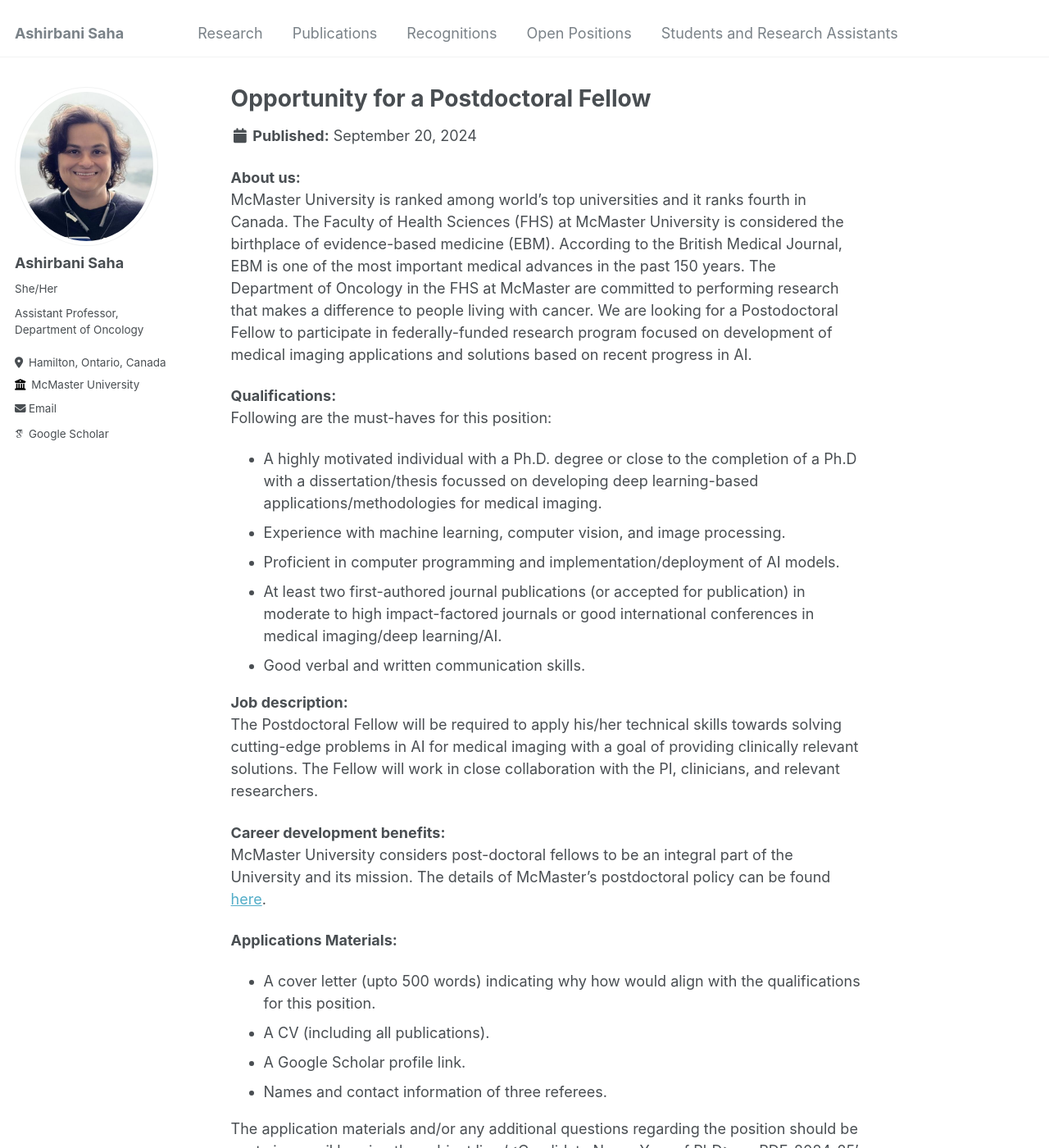
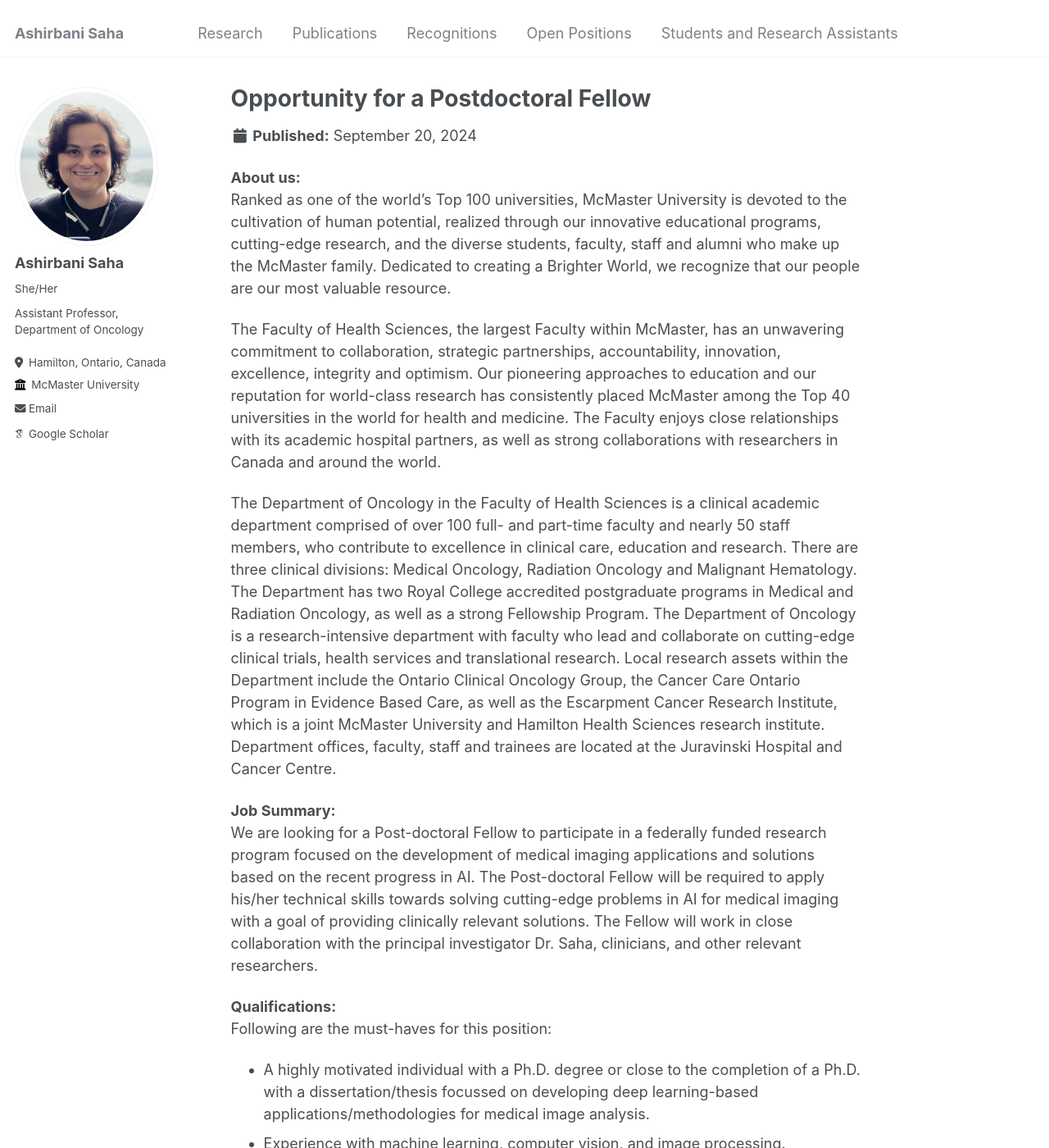
Before and after one commit to asrepo2019/ashirbanisaha, a Jekyll site: the page built from _openpositions/pos_pdoc_Jul-22-2024.md, in a window 1280 px wide and 1400 px high. Shown: the whole window at 82% size. Built offline with Jekyll 4.4.1, drawn with Linux system fonts in a browser that asks for light colours; some web fonts are replaced; some of the changed text lies outside the part shown.

Commit message:
Update pos_pdoc_Jul-22-2024.md

```diff
--- a/_openpositions/pos_pdoc_Jul-22-2024.md
+++ b/_openpositions/pos_pdoc_Jul-22-2024.md
@@ -3,31 +3,38 @@ title: "Opportunity for a Postdoctoral Fellow"
 excerpt: 'We are looking for 1 Postdoctoral Fellow to work on medical imaging related problems. The details of this position can be found by clicking on link provided above.'
 ---
 **About us:** <br>
-McMaster University is ranked among world's top universities and it ranks fourth in Canada. The Faculty of Health Sciences (FHS) at McMaster University is considered the birthplace of evidence-based medicine (EBM). According to the British Medical Journal, EBM is one of the most important medical advances in the past 150 years. The Department of Oncology in the FHS at McMaster are committed to performing research that makes a difference to people living with cancer.
-We are looking for a Postodoctoral Fellow to participate in federally-funded research program focused on development of medical imaging applications and solutions based on recent progress in AI.
+Ranked as one of the world’s Top 100 universities, McMaster University is devoted to the cultivation of human potential, realized through our innovative educational programs, cutting-edge research, and the diverse students, faculty, staff and alumni who make up the McMaster family. Dedicated to creating a Brighter World, we recognize that our people are our most valuable resource.
 
+The Faculty of Health Sciences, the largest Faculty within McMaster, has an unwavering commitment to collaboration, strategic partnerships, accountability, innovation, excellence, integrity and optimism. Our pioneering approaches to education and our reputation for world-class research has consistently placed McMaster among the Top 40 universities in the world for health and medicine. The Faculty enjoys close relationships with its academic hospital partners, as well as strong collaborations with researchers in Canada and around the world.
+
+The Department of Oncology in the Faculty of Health Sciences is a clinical academic department comprised of over 100 full- and part-time faculty and nearly 50 staff members, who contribute to excellence in clinical care, education and research. There are three clinical divisions: Medical Oncology, Radiation Oncology and Malignant Hematology. The Department has two Royal College accredited postgraduate programs in Medical and Radiation Oncology, as well as a strong Fellowship Program. The Department of Oncology is a research-intensive department with faculty who lead and collaborate on cutting-edge clinical trials, health services and translational research. Local research assets within the Department include the Ontario Clinical Oncology Group, the Cancer Care Ontario Program in Evidence Based Care, as well as the Escarpment Cancer Research Institute, which is a joint McMaster University and Hamilton Health Sciences research institute. Department offices, faculty, staff and trainees are located at the Juravinski Hospital and Cancer Centre.
+
+**Job Summary:** <br>
+We are looking for a Post-doctoral Fellow to participate in a federally funded research program focused on the development of medical imaging applications and solutions based on the recent progress in AI.
+The Post-doctoral Fellow will be required to apply his/her technical skills towards solving cutting-edge problems in AI for medical imaging with a goal of providing clinically relevant solutions. The Fellow will work in close collaboration with the principal investigator Dr. Saha, clinicians, and other relevant researchers.
 
 **Qualifications:** <br>
 Following are the must-haves for this position:<br>
-* A highly motivated individual with a Ph.D. degree or close to the completion of a Ph.D with a dissertation/thesis focussed on developing deep learning-based applications/methodologies for medical imaging.
+* A highly motivated individual with a Ph.D. degree or close to the completion of a Ph.D. with a dissertation/thesis focussed on developing deep learning-based applications/methodologies for medical image analysis.
 * Experience with machine learning, computer vision, and image processing.
-* Proficient in computer programming and implementation/deployment of AI models.
+* Proficient in computer programming and in the implementation/adaptation/deployment of AI models.
 * At least two first-authored journal publications (or accepted for publication) in moderate to high impact-factored journals or good international conferences in medical imaging/deep learning/AI.
 * Good verbal and written communication skills.
-
-**Job description:**<br>
-The Postdoctoral Fellow will be required to apply his/her technical skills towards solving cutting-edge problems in AI for medical imaging with a goal of providing clinically relevant solutions. The Fellow will work in close collaboration with the PI, clinicians, and relevant researchers.
 
 **Career development benefits:**
 McMaster University considers post-doctoral fellows to be an integral part of the University and its mission. The details of McMaster's postdoctoral policy can be found [here](https://gs.mcmaster.ca/app/uploads/2019/11/postdocfellows_policy.pdf).
 
-**Applications Materials:**<br>
+**How to apply?** <br>
+Following the link: https://careers.mcmaster.ca/psp/prcsprd/EMPLOYEE/HRMS/c/HRS_HRAM.HRS_APP_SCHJOB.GBL?Page=HRS_APP_JBPST&Action=U&FOCUS=Applicant&SiteId=1001&JobOpeningId=65049&PostingSeq=1
+
+You submission documents/information should include:
 * A cover letter (upto 500 words) indicating why how would align with the qualifications for this position.
 * A CV (including all publications).
-* A Google Scholar profile link.
+* A Google Scholar profile link (included in the cover letter or CV).
 * Names and contact information of three referees.
+* GitHub handle or public link to your research profile, if available (included in the cover letter or CV).
 
-The application materials and/or any additional questions regarding the position should be sent via e-mail bearing the subject line '\<Candidate Name-Year of PhD\>-as PDF-2024-25' to:
+Any additional questions regarding the position should be sent via e-mail bearing the subject line '\<Candidate Name-Year of PhD\>-as PDF-2024-25' to:
 
 Ashirbani Saha, PhD, SMIEEE<br>
 Assistant Professor and BRIGHT Run Breast Cancer Learning Health System Chair, Department of Oncology<br>
```
